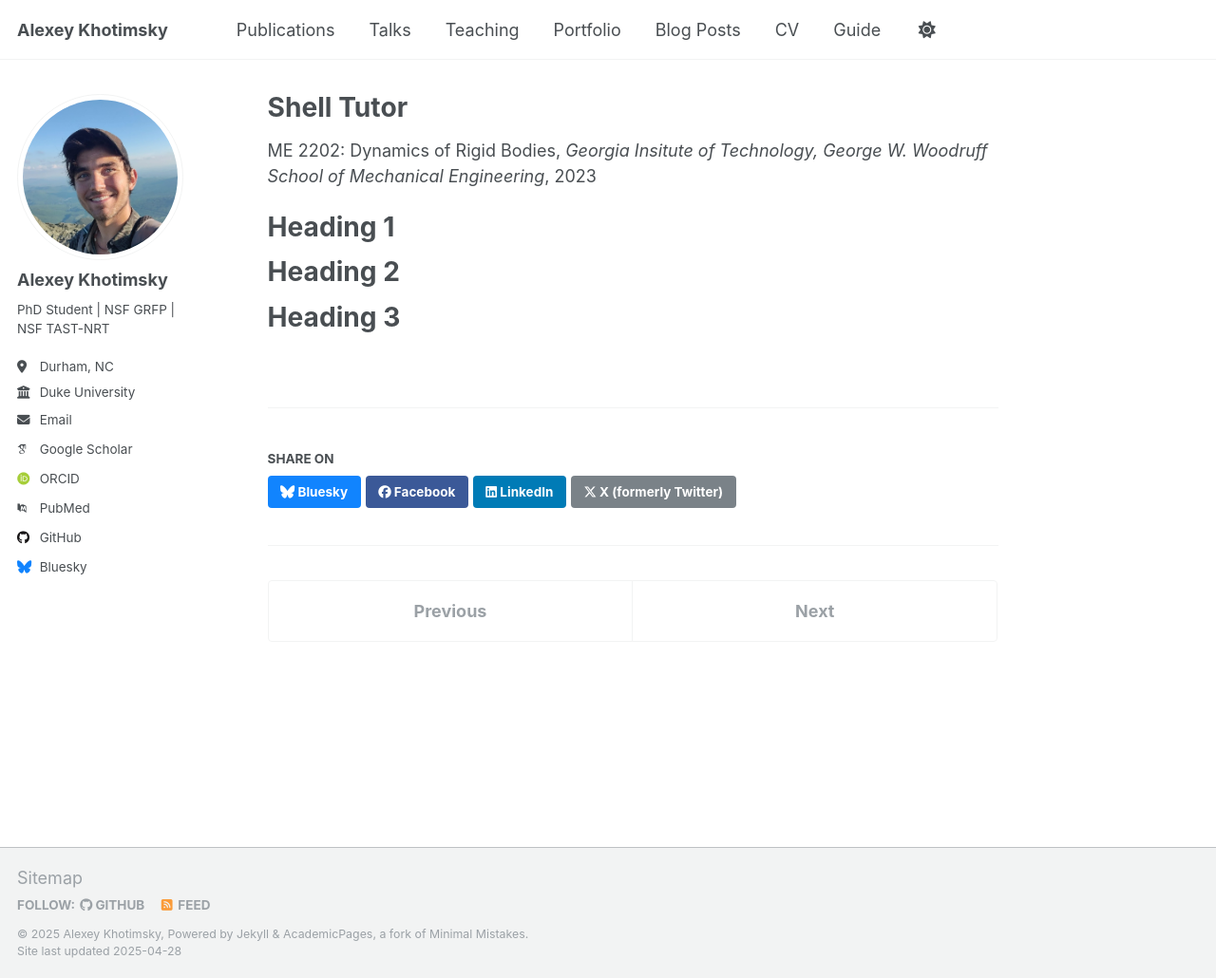
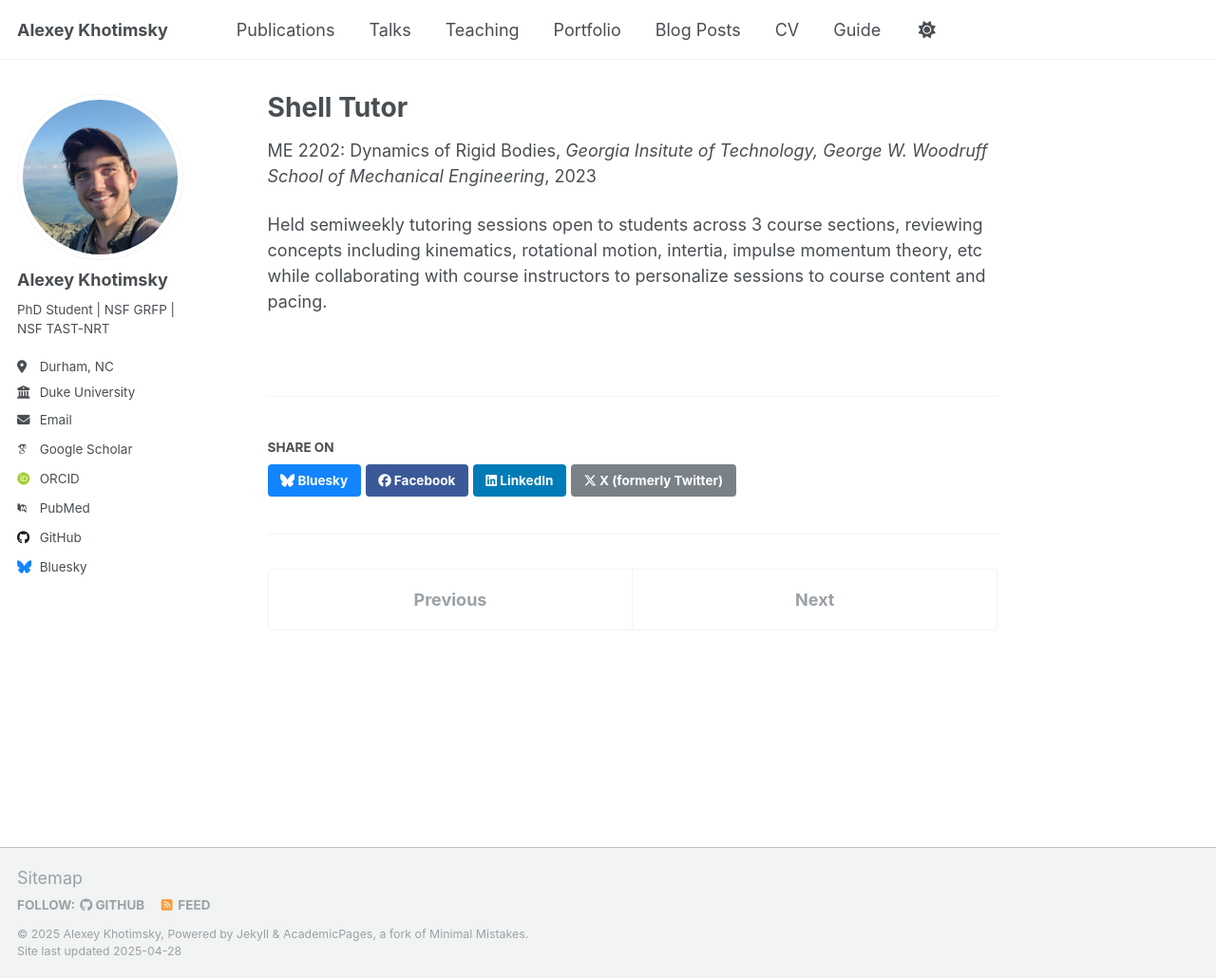
Before and after one commit to khotimsky/khotimsky.github.io, a Jekyll site: the page built from _teaching/2023-shell.md, in a window 1280 px wide and 1030 px high. Shown: the whole window at 95% size. Built offline with Jekyll 4.4.1, drawn with Linux system fonts in a browser that asks for light colours; some web fonts are replaced.

Commit message:
Update 2023-shell.md

```diff
--- a/_teaching/2023-shell.md
+++ b/_teaching/2023-shell.md
@@ -8,11 +8,4 @@ date: 2023-01-15
 location: "Atlanta, GA"
 ---
 
-Heading 1
-======
-
-Heading 2
-======
-
-Heading 3
-======
+Held semiweekly tutoring sessions open to students across 3 course sections, reviewing concepts including kinematics, rotational motion, intertia, impulse momentum theory, etc while collaborating with course instructors to personalize sessions to course content and pacing.
```
